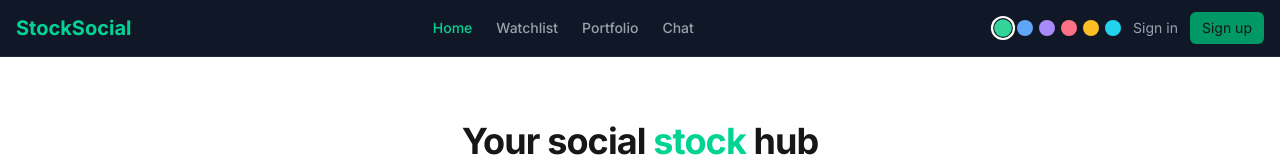
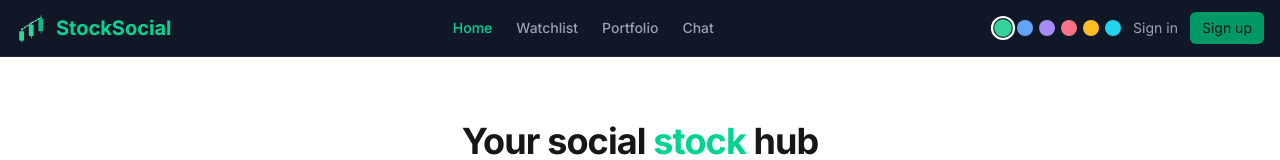
Before and after one commit to SammaBek/stocksocial, a Next.js app: page / in a window 1280 px wide. Shown: the top 160 px of the page. Built offline with nearby package versions, Linux system fonts and the light colour scheme; no server answers.

Commit message:
Added logo

```diff
--- a/package.json
+++ b/package.json
@@ -31,6 +31,7 @@
     "@testing-library/jest-dom": "^6.9.1",
     "@testing-library/react": "^16.3.2",
     "@testing-library/user-event": "^14.6.1",
+    "@types/jest": "^30.0.0",
     "@types/node": "^20",
     "@types/react": "^19",
     "@types/react-dom": "^19",
--- a/src/app/layout.tsx
+++ b/src/app/layout.tsx
@@ -13,7 +13,7 @@ export const metadata: Metadata = {
 
 export default function RootLayout({ children }: { children: React.ReactNode }) {
   return (
-    <html lang="en" className="h-full">
+    <html lang="en" className="h-full" suppressHydrationWarning>
       <head>
         <script dangerouslySetInnerHTML={{ __html: `(function(){var a=localStorage.getItem('accent');if(a)document.documentElement.setAttribute('data-accent',a);})();` }} />
       </head>
--- a/src/components/Navbar.tsx
+++ b/src/components/Navbar.tsx
@@ -1,6 +1,7 @@
 "use client";
 
 import Link from "next/link";
+import Image from "next/image";
 import { useSession, signOut } from "next-auth/react";
 import { usePathname } from "next/navigation";
 import AccentPicker from "@/components/AccentPicker";
@@ -20,6 +21,7 @@ export default function Navbar() {
     <nav className="bg-gray-900 border-b border-gray-800 px-4 py-3">
       <div className="max-w-7xl mx-auto flex items-center justify-between">
         <Link href="/" className="flex items-center gap-2">
+          <Image src="/logo.svg" alt="StockSocial" width={32} height={32} />
           <span className="text-emerald-400 font-bold text-xl">StockSocial</span>
         </Link>
 
```
Also changed, not shown: public/logo.svg (added), 1 other file (tests, documents, lock files or other folders).
